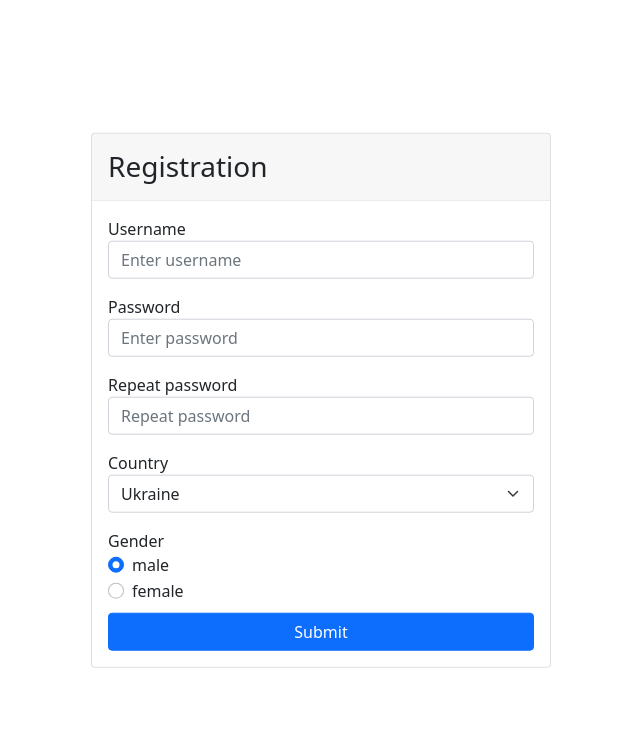
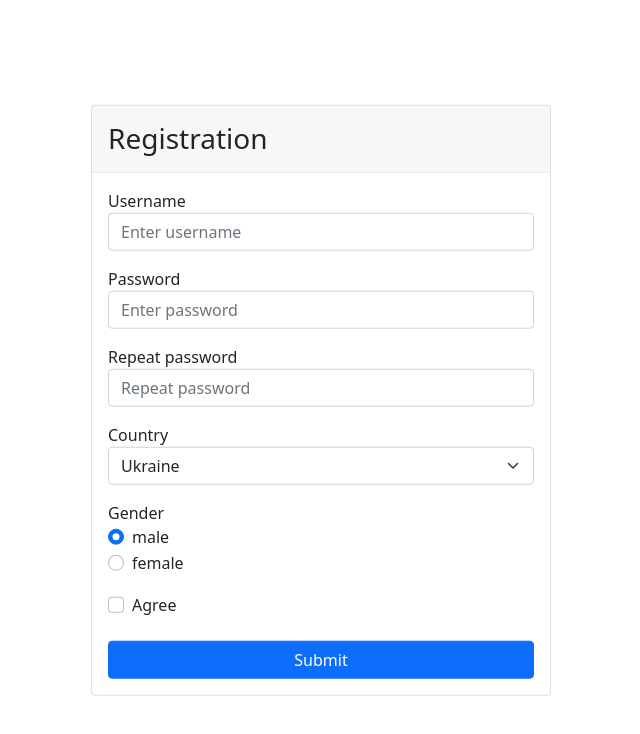
Before and after one commit to babilunga/react-forms, a React (Create React App) app: page / in a window 1280 px wide. Shown: the top 734 px of the page, without its empty margins (319-959 px from the left). Built offline with nearby package versions, Linux system fonts and the light colour scheme.

Commit message:
added checkbox component

```diff
--- a/src/App.js
+++ b/src/App.js
@@ -1,5 +1,6 @@
 import React from 'react';
 // import Verificators from './Verificators.js';
+import GenderRadio from './GenderRadio.js';
 import countries from './data/countries.js';
 import 'bootstrap/dist/css/bootstrap.min.css';
 import './style.css';
@@ -13,6 +14,7 @@ export default class App extends React.Component {
       repeatPassword: '',
       country: '',
       gender: 'male',
+      agree: false,
     };
   }
 
@@ -25,9 +27,16 @@ export default class App extends React.Component {
   };
 
   onChangeInput = (event) => {
-    console.log(`${event.target.name}: ${event.target.value}`);
+    // console.log(`${event.target.name}: ${event.target.value}`);
     this.setState({
       [event.target.name]: event.target.value,
+    });
+  };
+
+  onChangeCheckbox = (event) => {
+    console.log(`${event.target.name}: ${event.target.checked}`);
+    this.setState({
+      [event.target.name]: event.target.checked,
     });
   };
 
@@ -89,37 +98,25 @@ export default class App extends React.Component {
               {this.getOptionItems(countries)}
             </select>
           </div>
-          <fieldset>
-            <div>Gender</div>
-            <div className="form-check">
-              <input
-                className="form-check-input"
-                type="radio"
-                id="flexRadioDefault1"
-                name="gender"
-                value="male"
-                checked={this.state.gender === 'male'}
-                onChange={this.onChangeInput}
-              />
-              <label className="form-check-label" htmlFor="flexRadioDefault1">
-                male
-              </label>
-            </div>
-            <div className="form-check">
-              <input
-                className="form-check-input"
-                type="radio"
-                id="flexRadioDefault2"
-                name="gender"
-                value="female"
-                checked={this.state.gender === 'female'}
-                onChange={this.onChangeInput}
-              />
-              <label className="form-check-label" htmlFor="flexRadioDefault2">
-                female
-              </label>
-            </div>
-          </fieldset>
+          <GenderRadio
+            isMale={this.state.gender === 'male'}
+            isFemale={this.state.gender === 'female'}
+            onChangeInput={this.onChangeInput}
+          />
+          <div className="form-check mb-3 mt-3">
+            <input
+              className="form-check-input"
+              type="checkbox"
+              id="agree"
+              name="agree"
+              value={this.state.agree}
+              onChange={this.onChangeCheckbox}
+              checked={this.state.agree}
+            />
+            <label className="form-check-label" htmlFor="agree">
+              Agree
+            </label>
+          </div>
           {/*
           <Verificators
             username={this.state.username}
--- /dev/null
+++ b/src/GenderRadio.js
@@ -0,0 +1,38 @@
+const GenderRadio = (props) => {
+  const { isMale, isFemale, onChangeInput } = props;
+  return (
+    <fieldset>
+      <div>Gender</div>
+      <div className="form-check">
+        <input
+          className="form-check-input"
+          type="radio"
+          id="flexRadioDefault1"
+          name="gender"
+          value="male"
+          checked={isMale}
+          onChange={onChangeInput}
+        />
+        <label className="form-check-label" htmlFor="flexRadioDefault1">
+          male
+        </label>
+      </div>
+      <div className="form-check">
+        <input
+          className="form-check-input"
+          type="radio"
+          id="flexRadioDefault2"
+          name="gender"
+          value="female"
+          checked={isFemale}
+          onChange={onChangeInput}
+        />
+        <label className="form-check-label" htmlFor="flexRadioDefault2">
+          female
+        </label>
+      </div>
+    </fieldset>
+  );
+};
+
+export default GenderRadio;
```
